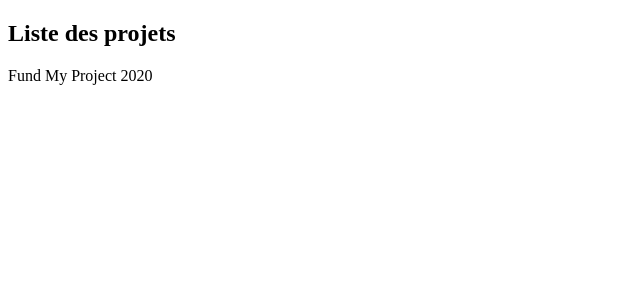
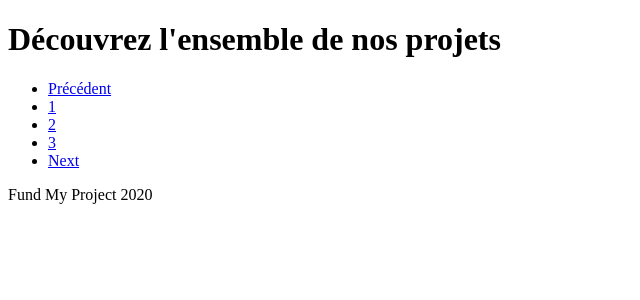
Before and after one commit to wondergaelle/fundmyproject, a Symfony app: template templates/project/index.html.twig in a window 1280 px wide. Shown: the part 114-414 px from the top of the page, without its empty margins (0-640 px from the left). Run offline with Twig, Linux system fonts and the light colour scheme; the template is opened without the code that fills it, so the values that code supplies are empty; some libraries are stand-ins or nearby versions.

Commit message:
page projets affichage dynamique des projets

```diff
--- a/assets/js/app.js
+++ b/assets/js/app.js
@@ -10,5 +10,6 @@ import '../css/app.scss';
 
 // Need jQuery? Install it with "yarn add jquery", then uncomment to import it.
 // import $ from 'jquery';
+import 'bootstrap/js/dist/dropdown';
 
 console.log('Hello Webpack Encore! Edit me in assets/js/app.js');
--- a/package.json
+++ b/package.json
@@ -18,6 +18,8 @@
     "dependencies": {
         "bootstrap": "^4.4.1",
         "bootswatch": "^4.4.1",
-        "font-awesome": "^4.7.0"
+        "font-awesome": "^4.7.0",
+        "jquery": "^3.4.1",
+        "popper.js": "^1.16.0"
     }
 }
--- a/templates/base.html.twig
+++ b/templates/base.html.twig
@@ -59,5 +59,9 @@
 {% block javascripts %}
     {{ encore_entry_script_tags('app') }}
 {% endblock %}
+
+<script src="https://code.jquery.com/jquery-3.4.1.slim.min.js" integrity="sha384-J6qa4849blE2+poT4WnyKhv5vZF5SrPo0iEjwBvKU7imGFAV0wwj1yYfoRSJoZ+n" crossorigin="anonymous"></script>
+<script src="https://cdn.jsdelivr.net/npm/popper.js@1.16.0/dist/umd/popper.min.js" integrity="sha384-Q6E9RHvbIyZFJoft+2mJbHaEWldlvI9IOYy5n3zV9zzTtmI3UksdQRVvoxMfooAo" crossorigin="anonymous"></script>
+<script src="https://stackpath.bootstrapcdn.com/bootstrap/4.4.1/js/bootstrap.min.js" integrity="sha384-wfSDF2E50Y2D1uUdj0O3uMBJnjuUD4Ih7YwaYd1iqfktj0Uod8GCExl3Og8ifwB6" crossorigin="anonymous"></script>
 </body>
 </html>
--- a/templates/project/index.html.twig
+++ b/templates/project/index.html.twig
@@ -4,23 +4,48 @@
 
 {% block body %}
 
-    <section class="container">
-        <h1>Liste des projets</h1>
-    </section>
+    <!-- Afficher uniquement la liste des projets -->
 
-    <!-- Afficher uniquement la liste des projets -->
-    <section class="project">
+    <main class="page-content">
         <div class="container">
+            <h1>Découvrez l'ensemble de nos projets</h1>
             <div class="row">
-                <div class="col-4">
-                    {% for project in projects %}
-                        {% include 'project/_thumbnail.html.twig' with {'project':project} %}
-                    {% endfor %}
-                </div>
+                {% for project in projects %}
+                    <article class="col-4">
+                        <div class="card">
+                            <img src="{{ asset('uploads/' ~ project.image) }}" class="card-img-top"
+                                 alt="{{ project.name }}">
+                            <div class="card-body">
+                                <h5 class="card-title">"{{ project.name }}"</h5>
+                                <ul class="badges">
+                                    <li><a href="category.html" class="badge badge-pill badge-primary">Film</a></li>
+                                </ul>
+                                <p class="card-text">
+                                    {% for category in project.categories %}
+                                        <span>{{ project.description }}</span>
+                                    {% endfor %}
+                                </p>
+                                <a href="project.html" class="btn btn-primary">
+                                    <i class="fa fa-eye"></i>
+                                    Voir plus
+                                </a>
+                            </div>
+                        </div>
+                    </article>
+                {% endfor %}
 
 
             </div>
-    </section>
-
+            <nav>
+                <ul class="pagination">
+                    <li class="page-item disabled"><a class="page-link" href="#">Précédent</a></li>
+                    <li class="page-item active"><a class="page-link" href="#">1</a></li>
+                    <li class="page-item"><a class="page-link" href="#">2</a></li>
+                    <li class="page-item"><a class="page-link" href="#">3</a></li>
+                    <li class="page-item"><a class="page-link" href="#">Next</a></li>
+                </ul>
+            </nav>
+        </div>
+    </main>
 
 {% endblock %}
```
Also changed, not shown: src/Controller/DefaultController.php (+5 -2 lines), templates/default/index.html.twig (+6 -11 lines), package-lock.json.
